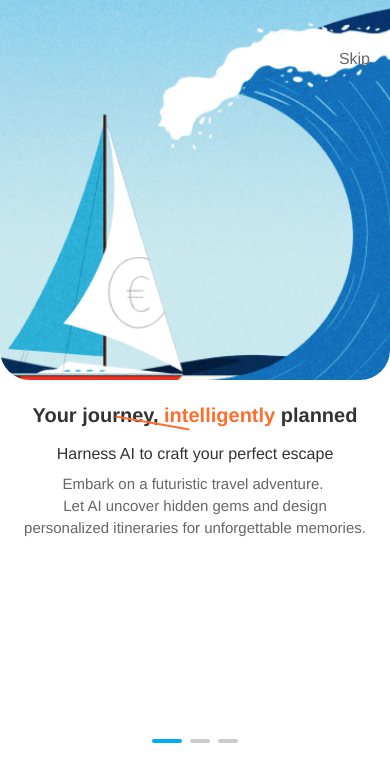
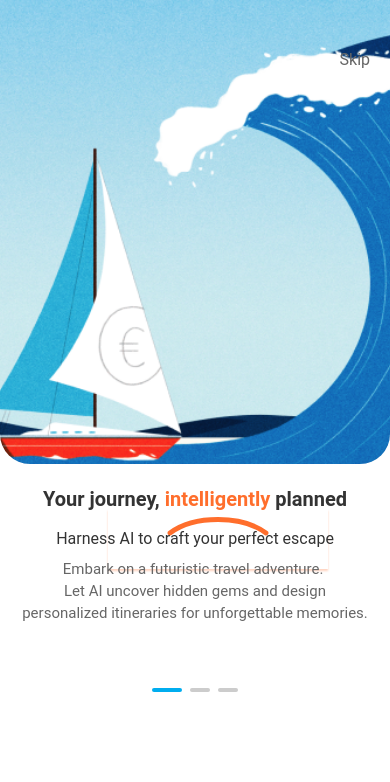
Before and after one commit to Mohammedbbk/AldaleelApp, a React Native app: screen /Onboard in a window 390 px wide. Shown: the top 782 px of the page. Built offline with nearby package versions, Linux system fonts and the light colour scheme.

Commit message:
تعديل ابعاد كلاس onboard

```diff
--- a/package.json
+++ b/package.json
@@ -22,6 +22,7 @@
     "react-native-reanimated": "^3.16.7",
     "react-native-safe-area-context": "4.12.0",
     "react-native-screens": "~4.4.0",
+    "react-native-svg": "^15.11.1",
     "react-native-vector-icons": "^10.2.0"
   }
 }
--- a/src/screens/OnboardScreen.js
+++ b/src/screens/OnboardScreen.js
@@ -11,6 +11,9 @@ import {
   Animated,
 } from 'react-native';
 
+// استيراد عناصر SVG
+import Svg, { Path } from 'react-native-svg';
+
 // أمثلة على صور/شرائح مختلفة
 import waveBoat from '../../assets/onboard/waveBoat.png';
 import cityTravel from '../../assets/onboard/cityTravel.png';
@@ -22,7 +25,7 @@ class OnboardScreen extends React.Component {
   constructor(props) {
     super(props);
 
-    // الشرائح مع عناوين، نصوص فرعية (Subtitle)، أوصاف وصور محدثة
+    // الشرائح مع عناوين، نصوص فرعية، أوصاف وصور محدثة
     this.slides = [
       {
         key: 'slide1',
@@ -31,7 +34,7 @@ class OnboardScreen extends React.Component {
         subtitle: 'Harness AI to craft your perfect escape',
         description: `Embark on a futuristic travel adventure.
 Let AI uncover hidden gems and design personalized itineraries for unforgettable memories.`,
-        showSlantedLine: true, // تُستخدم فقط في الشريحة الأولى
+        showSlantedLine: true, // تستخدم في الشريحة الأولى (لرسم القوس)
       },
       {
         key: 'slide2',
@@ -55,7 +58,7 @@ Dive into a journey designed uniquely for you.`,
       currentSlideIndex: 0,
     };
 
-    // مرجع للتحكم في الـ ScrollView (للانتقال إلى الشريحة الأخيرة عند الضغط على Skip)
+    // مرجع للتحكم في الـ ScrollView
     this.scrollViewRef = React.createRef();
 
     // قيمة متحركة لاستخدامها لاحقًا إن أردت أي تأثيرات (غير مستخدمة حالياً)
@@ -83,7 +86,7 @@ Dive into a journey designed uniquely for you.`,
 
   // زر Get Started في الشريحة الأخيرة
   handleGetStarted = () => {
-    //يتم نقلك مباشرة بعد زر Get Started الى Login
+    // يتم نقلك مباشرة بعد زر Get Started إلى Login
     this.props.navigation.replace('Login');
   };
 
@@ -116,9 +119,24 @@ Dive into a journey designed uniquely for you.`,
               }
             </Text>
 
-            {/* في حالة الشريحة الأولى، إضافة الشرطة المائلة تحت كلمة intelligently */}
+            {/* في حالة الشريحة الأولى، رسم القوس تحت كلمة "intelligently" */}
             {slide.showSlantedLine && (
-              <View style={styles.slantedLine} />
+ <View style={styles.arcContainer}>
+<Svg
+    width="220"  // زيادة العرض
+    height="60"  // زيادة الارتفاع
+    viewBox="0 0 80 50"  // تعديل نطاق الرسم
+    style={styles.arcStyle}
+>
+    <Path
+        d="M0,20 C20,5 60,5 80,20" // تعديل نقاط التحكم للانحناء المعكوس
+        fill="none"
+        stroke="#FF6E2C"
+        strokeWidth={4}
+        strokeLinecap="round"
+    />
+</Svg>
+</View>
             )}
           </View>
 
@@ -156,7 +174,7 @@ Dive into a journey designed uniquely for you.`,
           {this.slides.map((slide, i) => this.renderSlide(slide, i))}
         </ScrollView>
 
-        {/* المؤشرات (Dashes) في الأسفل */}
+        {/* المؤشرات (Dashes) بعد رفعها لتكون تحت النص المكتوب */}
         <View style={styles.dashesContainer}>
           {this.slides.map((_, i) => {
             const isActive = i === currentSlideIndex;
@@ -190,14 +208,14 @@ const styles = StyleSheet.create({
   // زر Skip
   skipButton: {
     position: 'absolute',
-    top: 50, // عدّلها حسب شكل الـ StatusBar أو الـ Notch
+    top: 50, // اضبطها حسب شكل الـ StatusBar أو الـ Notch
     right: 20,
     zIndex: 10,
   },
   skipText: {
     fontSize: 16,
     color: '#666',
-    fontFamily: 'Helvetica',
+    fontFamily: 'Roboto',
   },
   // كل شريحة تملأ الشاشة
   slide: {
@@ -208,7 +226,7 @@ const styles = StyleSheet.create({
   // الصورة العلوية
   imageContainer: {
     width: '100%',
-    height: height * 0.45,
+    height: height * 0.55,
     borderBottomLeftRadius: 30,
     borderBottomRightRadius: 30,
     overflow: 'hidden',
@@ -230,28 +248,33 @@ const styles = StyleSheet.create({
     color: '#333',
     fontWeight: 'bold',
     textAlign: 'center',
-    fontFamily: 'Helvetica',
+    fontFamily: 'Roboto',
   },
   highlight: {
     color: '#FF6E2C', // برتقالي
-    fontFamily: 'Helvetica',
+    fontFamily: 'Roboto',
   },
-  // الشرطة المائلة تحت كلمة "intelligently" (تم رفعها قليلاً)
-  slantedLine: {
+  // حاوية القوس
+  arcContainer: {
     position: 'absolute',
-    width: 75,
-    height: 2,
-    backgroundColor: '#FF6E2C',
-    left: '27%',
-    top: 22, // رفعها لأعلى قليلاً
-    transform: [{ rotate: '10deg' }],
+    left: '25%', // قد تحتاج لضبطه حسب المكان المناسب
+    top: 25,     // قد تحتاج لضبطه حسب ارتفاع الكلمة
+  },
+  // تنسيق SVG
+  arcStyle: {
+    // لإضافة ظل خفيف (قد لا يعمل على كل المنصات بنفس الشكل):
+    shadowColor: '#FF6E2C',
+    shadowOffset: { width: 0, height: 2 },
+    shadowOpacity: 0.3,
+    shadowRadius: 2,
+    elevation: 3, // لأندرويد
   },
   subtitle: {
     fontSize: 16,
     color: '#333',
     textAlign: 'center',
     marginTop: 5,
-    fontFamily: 'Helvetica',
+    fontFamily: 'Roboto',
   },
   description: {
     marginTop: 10,
@@ -259,12 +282,12 @@ const styles = StyleSheet.create({
     color: '#666',
     lineHeight: 22,
     textAlign: 'center',
-    fontFamily: 'Helvetica',
+    fontFamily: 'Roboto',
   },
-  // الشرطات في الأسفل
+  // المؤشرات (Dashes) تم رفعها لتكون تحت النص المكتوب
   dashesContainer: {
     position: 'absolute',
-    bottom: height * 0.12,
+    bottom: height * 0.18, // تحكم في المسافة من الأسفل
     width: '100%',
     flexDirection: 'row',
     justifyContent: 'center',
@@ -297,6 +320,6 @@ const styles = StyleSheet.create({
     color: '#fff',
     fontSize: 16,
     fontWeight: 'bold',
-    fontFamily: 'Helvetica',
+    fontFamily: 'Roboto',
   },
 });
```
Also changed, not shown: 1 other file (tests, documents, lock files or other folders).
